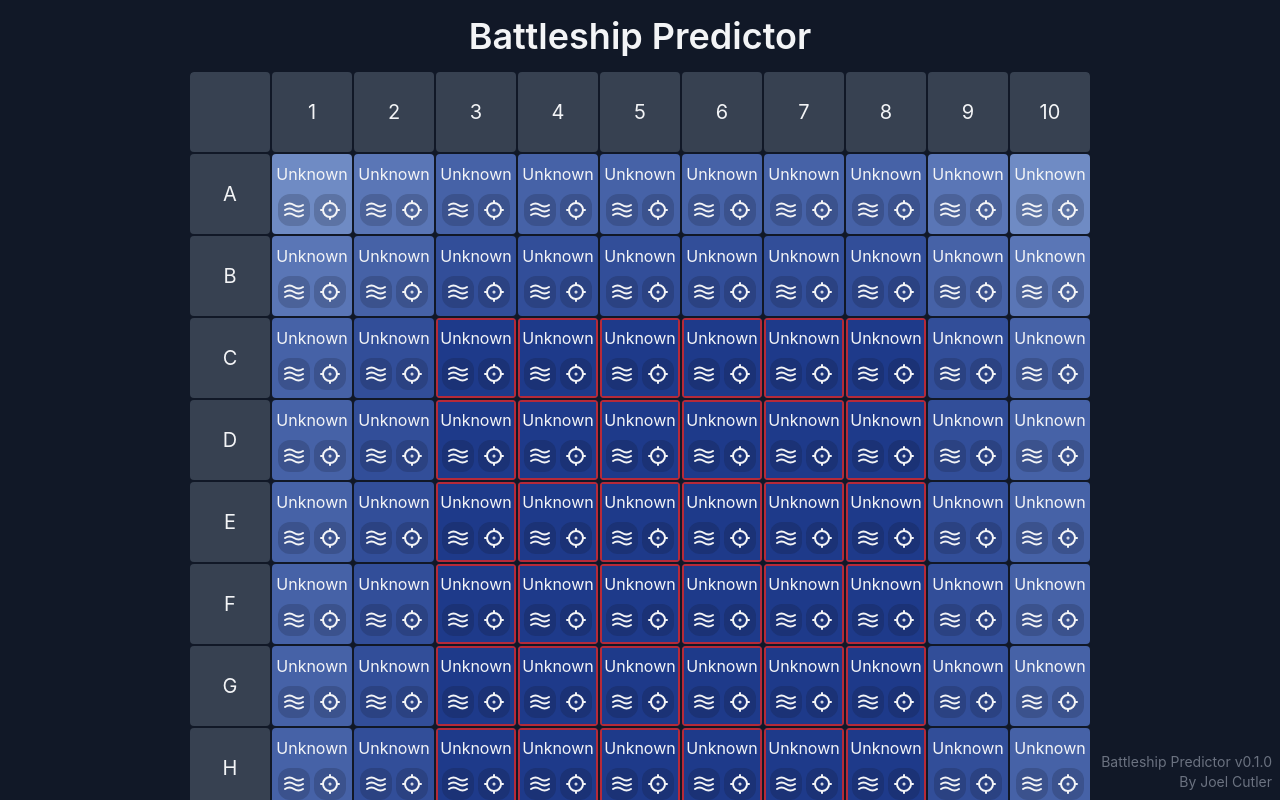
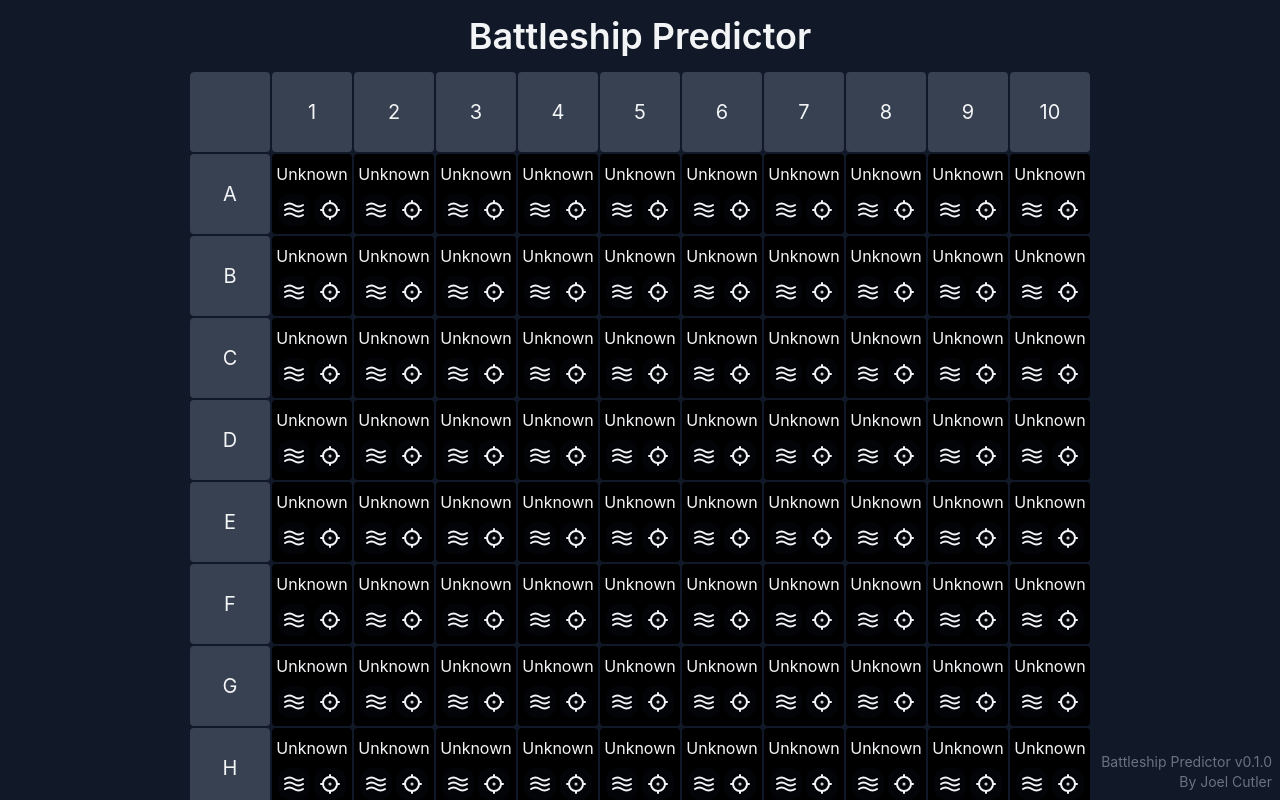
Before and after one commit to jcbyte/battleship-predictor, a React (Create React App) app: page / in a window 1280 px wide. Shown: the top 800 px of the page. Built offline with nearby package versions, Linux system fonts and the light colour scheme.

Commit message:
converted board tile data getter function into a map

```diff
--- a/src/components/GridItem.tsx
+++ b/src/components/GridItem.tsx
@@ -1,4 +1,3 @@
-import { colourLerpHex } from "../scripts/colorUtils";
 import { CellState, GameTile, Tile } from "../types";
 
 import { IconArrowBackUp, IconCaretDownFilled, IconFocus2, IconRipple } from "@tabler/icons-react";
@@ -11,7 +10,7 @@ const COLOURS = {
 	hitTile: "#dc2626", // red-600
 	sunkTile: "#991b1b", // red-800
 	missTile: "#4b5563", // gray-600
-	maxProbabilityBorder: "#dc2626cc" /* red-600/80 */,
+	maxProbabilityBorder: "#dc2626cc", // red-600/80
 };
 
 interface ButtonData {
@@ -27,54 +26,43 @@ interface TileData {
 	buttons: ButtonData[];
 }
 
-// Get the data for a game tile depending on its state
-function getGameTileData(tile: GameTile): TileData {
-	let tileData: TileData = { background: "#000000", title: "Error", buttons: [] };
+// TODO live function in map for unknowns
+// tileData.background = colourLerpHex(COLOURS.lowProbabilityTile, COLOURS.highProbabilityTile, tile.probability);
+// if (tile.probability == 1) tileData.border = `2px solid ${COLOURS.maxProbabilityBorder}`;
 
-	// ? Could this be a map instead of function with switch case?
-	// ? If so do we need this function
-
-	switch (tile.state) {
-		case "unknown":
-			tileData.title = "Unknown";
-			// If it is unknown then create a gradient between low and high probability
-			tileData.background = colourLerpHex(COLOURS.lowProbabilityTile, COLOURS.highProbabilityTile, tile.probability);
-			if (tile.probability == 1) tileData.border = `2px solid ${COLOURS.maxProbabilityBorder}`;
-			tileData.buttons = [
-				{ icon: <IconRipple />, label: "Miss", convertTo: "miss" },
-				{ icon: <IconFocus2 />, label: "Hit", convertTo: "hit" },
-			];
-			break;
-
-		case "miss":
-			tileData.title = "Miss";
-			tileData.background = COLOURS.missTile;
-			tileData.buttons = [{ icon: <IconArrowBackUp />, label: "Undo", convertTo: "unknown" }];
-			break;
-
-		case "hit":
-			tileData.title = "Hit";
-			tileData.background = COLOURS.hitTile;
-			tileData.buttons = [
-				{ icon: <IconCaretDownFilled />, label: "Sunk", convertTo: "sunk" },
-				{ icon: <IconArrowBackUp />, label: "Undo", convertTo: "unknown" },
-			];
-			break;
-
-		case "sunk":
-			tileData.title = "Sunk";
-			tileData.background = COLOURS.sunkTile;
-			tileData.buttons = [{ icon: <IconArrowBackUp />, label: "Undo", convertTo: "hit" }];
-
-			break;
-	}
-
-	return tileData;
-}
+// The data for a game tile depending on its state
+const GAME_TILE_DATA: Record<CellState, TileData> = {
+	unknown: {
+		title: "Unknown",
+		background: "#000000",
+		buttons: [
+			{ icon: <IconRipple />, label: "Miss", convertTo: "miss" },
+			{ icon: <IconFocus2 />, label: "Hit", convertTo: "hit" },
+		],
+	},
+	miss: {
+		title: "Miss",
+		background: COLOURS.missTile,
+		buttons: [{ icon: <IconArrowBackUp />, label: "Undo", convertTo: "unknown" }],
+	},
+	hit: {
+		title: "Hit",
+		background: COLOURS.hitTile,
+		buttons: [
+			{ icon: <IconCaretDownFilled />, label: "Sunk", convertTo: "sunk" },
+			{ icon: <IconArrowBackUp />, label: "Undo", convertTo: "unknown" },
+		],
+	},
+	sunk: {
+		title: "Sunk",
+		background: COLOURS.sunkTile,
+		buttons: [{ icon: <IconArrowBackUp />, label: "Undo", convertTo: "hit" }],
+	},
+};
 
 // Component to display the inner of a tile which is type game
 function BoardGridItem({ gameTile, setTileState }: { gameTile: GameTile; setTileState: (state: CellState) => void }) {
-	let tileData: TileData = getGameTileData(gameTile);
+	let tileData: TileData = GAME_TILE_DATA[gameTile.state];
 
 	return (
 		<div
```
